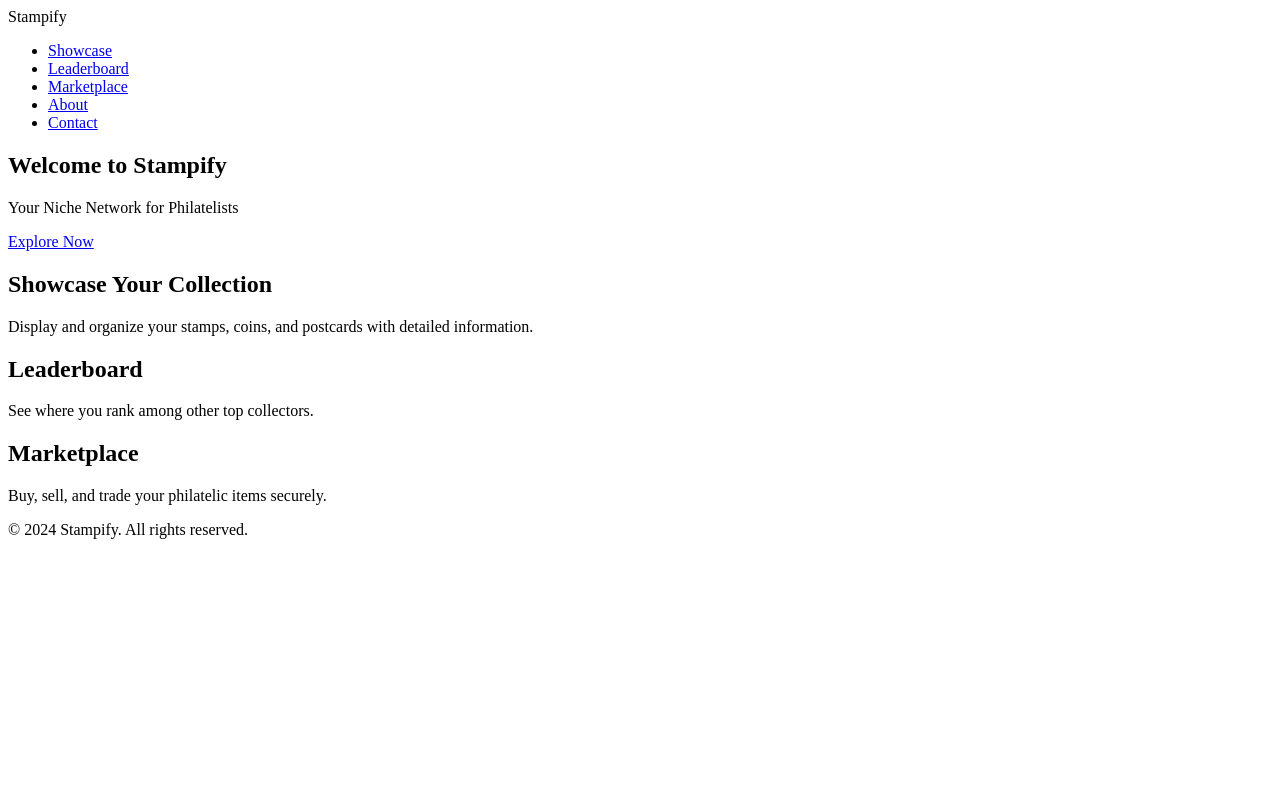
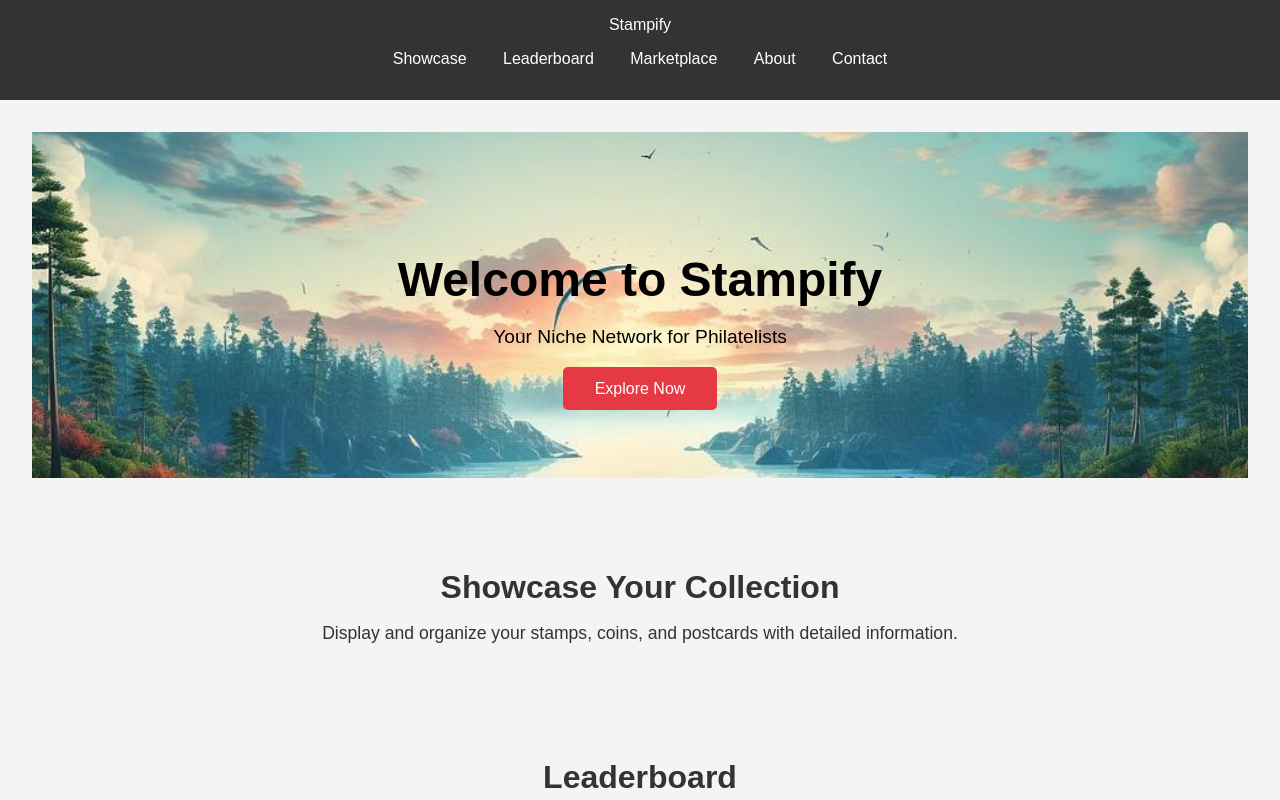
Before and after one commit to VatsalyaGautam/stampify, a plain HTML site: page docs/index.html in a window 1280 px wide. Shown: the top 800 px of the page. Drawn offline with Linux system fonts and the light colour scheme; the site is published under a folder, as on GitHub Pages, so addresses that start at the root find nothing.

Commit message:
shifted files for hosting

```diff
--- a/docs/index.html
+++ b/docs/index.html
@@ -4,7 +4,7 @@
     <meta charset="UTF-8" />
     <meta name="viewport" content="width=device-width, initial-scale=1.0" />
     <title>Stampify - Niche Network for Philatelists</title>
-    <link rel="stylesheet" href="/static/CSS/styles.css" />
+    <link rel="stylesheet" href="static/CSS/styles.css" />
   </head>
   <body>
     <header>
--- a/static/CSS/styles.css
+++ b/docs/static/CSS/styles.css
@@ -32,7 +32,7 @@ header {
 .hero-content {
   padding: 5rem 0;
   text-align: center;
-  background-image: url("/static/images/hero-background.jpeg"); /* Replace with your image */
+  background-image: url("../images/hero-background.jpeg"); /* Replace with your image */
   background-size: cover;
   background-position: center;
   color: #000000;
```
Also changed, not shown: docs/static/images/hero-background.jpeg (renamed from static/images/hero-background.jpeg), 4 other files.
